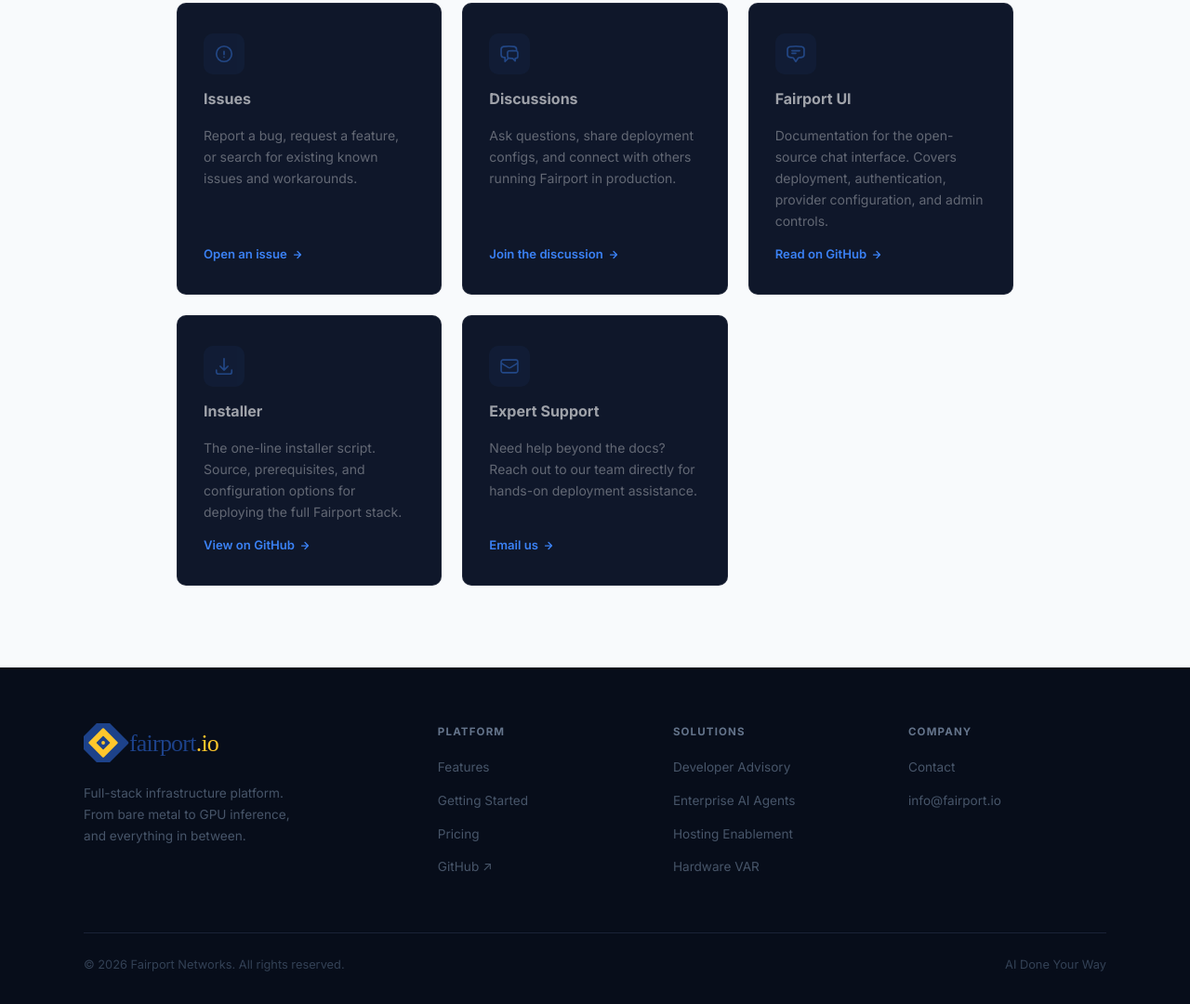
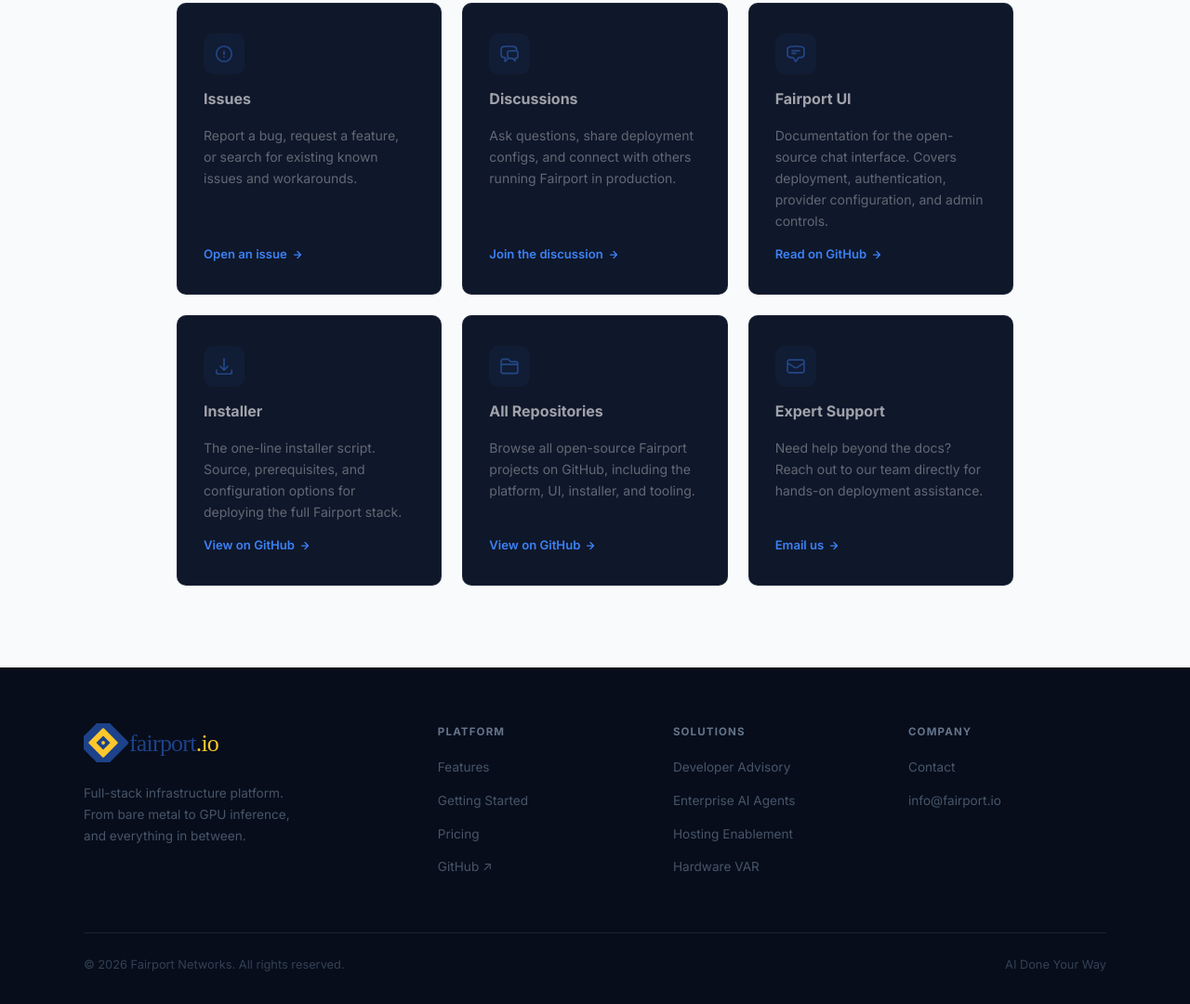
Before and after one commit to fairport-io/fairport-public-web, a plain HTML site: page docs.html in a window 1280 px wide. Shown: the part 1671-2751 px from the top of the page at 93% size. Drawn offline with Linux system fonts and the light colour scheme.

Commit message:
Added All Repositories card to doc grid to fill the 9x9 out

```diff
--- a/docs.html
+++ b/docs.html
@@ -530,6 +530,15 @@
                 <span class="doc-card-link">View on GitHub <svg xmlns="http://www.w3.org/2000/svg" width="12" height="12" fill="none" viewBox="0 0 24 24" stroke="currentColor" stroke-width="2.5"><path stroke-linecap="round" stroke-linejoin="round" d="M5 12h14m-7-7 7 7-7 7"/></svg></span>
             </a>
 
+            <a href="https://github.com/fairport-io" target="_blank" rel="noopener" class="doc-card">
+                <div class="doc-card-icon">
+                    <svg xmlns="http://www.w3.org/2000/svg" fill="none" viewBox="0 0 24 24" stroke-width="1.8" stroke="currentColor"><path stroke-linecap="round" stroke-linejoin="round" d="M2.25 12.75V12A2.25 2.25 0 0 1 4.5 9.75h15A2.25 2.25 0 0 1 21.75 12v.75m-8.69-6.44-2.12-2.12a1.5 1.5 0 0 0-1.061-.44H4.5A2.25 2.25 0 0 0 2.25 6v12a2.25 2.25 0 0 0 2.25 2.25h15A2.25 2.25 0 0 0 21.75 18V9a2.25 2.25 0 0 0-2.25-2.25h-5.379a1.5 1.5 0 0 1-1.06-.44Z" /></svg>
+                </div>
+                <h3>All Repositories</h3>
+                <p>Browse all open-source Fairport projects on GitHub, including the platform, UI, installer, and tooling.</p>
+                <span class="doc-card-link">View on GitHub <svg xmlns="http://www.w3.org/2000/svg" width="12" height="12" fill="none" viewBox="0 0 24 24" stroke="currentColor" stroke-width="2.5"><path stroke-linecap="round" stroke-linejoin="round" d="M5 12h14m-7-7 7 7-7 7"/></svg></span>
+            </a>
+
             <a href="mailto:info@fairport.io" class="doc-card">
                 <div class="doc-card-icon">
                     <svg xmlns="http://www.w3.org/2000/svg" fill="none" viewBox="0 0 24 24" stroke-width="1.8" stroke="currentColor"><path stroke-linecap="round" stroke-linejoin="round" d="M21.75 6.75v10.5a2.25 2.25 0 0 1-2.25 2.25h-15a2.25 2.25 0 0 1-2.25-2.25V6.75m19.5 0A2.25 2.25 0 0 0 19.5 4.5h-15a2.25 2.25 0 0 0-2.25 2.25m19.5 0v.243a2.25 2.25 0 0 1-1.07 1.916l-7.5 4.615a2.25 2.25 0 0 1-2.36 0L3.32 8.91a2.25 2.25 0 0 1-1.07-1.916V6.75" /></svg>
```
